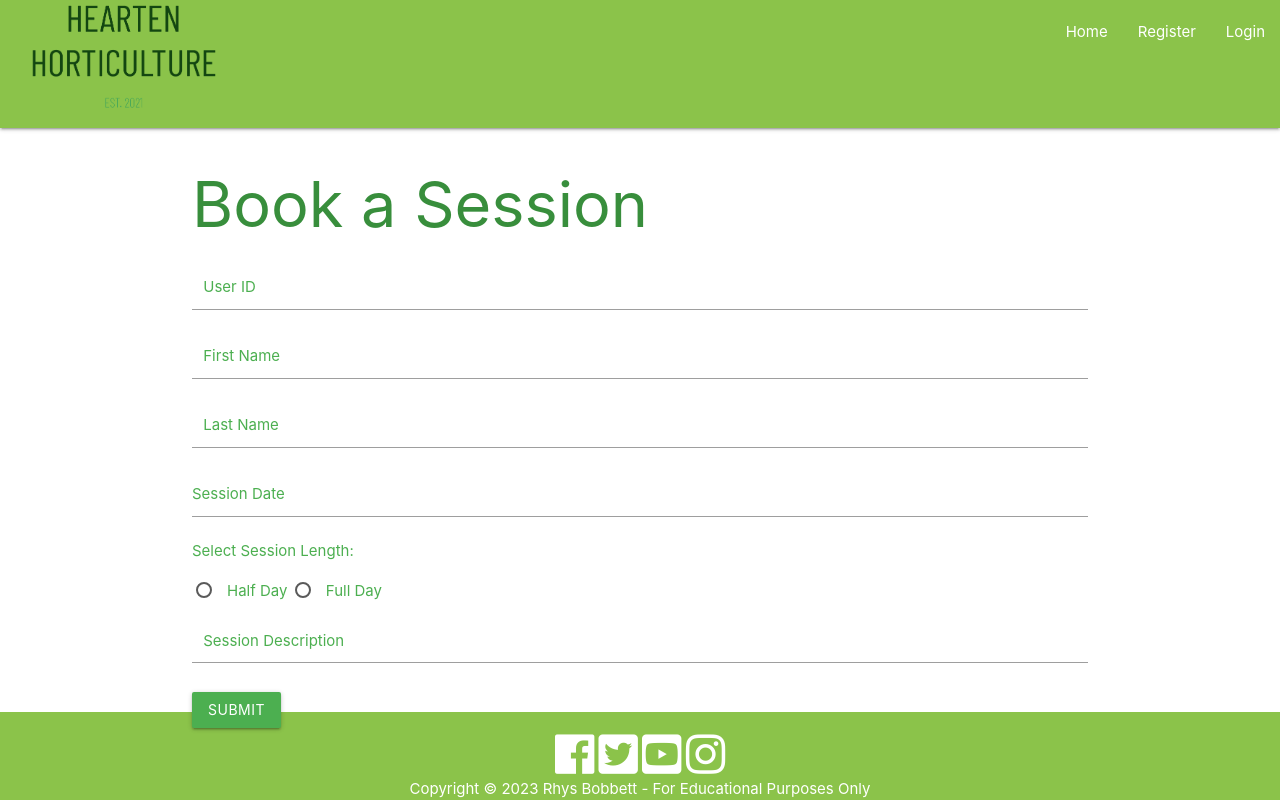
After one commit to rhysbobbett/hhbookingmanager, a Python web app: template templates/bookappointment.html in a window 1280 px wide. The commit adds this page. Run offline with Jinja, Linux system fonts and the light colour scheme; the template is opened without the code that fills it, so the values that code supplies are empty; some libraries are stand-ins or nearby versions.

Commit message:
Booking templates and editting pages

```diff
--- /dev/null
+++ b/templates/bookappointment.html
@@ -0,0 +1,59 @@
+{% extends "base.html" %}
+
+{% block content %}
+
+<div class="container">
+    <h1 class="green-text text-darken-2">Book a Session</h1>
+    <form action="{{ url_for('bookappointment') }}" method="POST">
+        {% if not current_user.is_admin %}
+        <!-- Display User ID for non-admin users -->
+        <div class="input-field col s12 m6">
+            <input type="text" id="userId" name="userId" value="{{ current_user.id }}" readonly class="green-text">
+            <label for="userId" class="active green-text">User ID</label>
+        </div>
+        {% endif %}
+        <div class="input-field col s12 m6">
+            <input type="text" id="fname" name="fname" value="{{ current_user.fname }}" required class="green-text">
+            <label for="fname" class="active green-text">First Name</label>
+        </div>
+        <div class="input-field col s12 m6">
+            <input type="text" id="lname" name="lname" value="{{ current_user.lname }}" required class="green-text">
+            <label for="lname" class="active green-text">Last Name</label>
+        </div>
+        <div class="input-field">
+            <input type="text" id="date" name="date" class="datepicker" required>
+            <label for="date" class="active green-text">Session Date</label>
+        </div>
+        <div class="col s12">
+            <p class="green-text">Select Session Length:</p>
+            <label class="green-text">
+                <input name="sessionLength" type="radio" value="half-day" required>
+                <span class="green-text">Half Day</span>
+            </label>
+            <label class="green-text">
+                <input name="sessionLength" type="radio" value="full-day" required>
+                <span class="green-text">Full Day</span>
+            </label>
+        </div>
+        <div class="input-field col s12">
+            <textarea id="description" name="description" class="materialize-textarea green-text" required></textarea>
+            <label for="description" class="active green-text">Session Description</label>
+        </div>
+        <div class="input-field col s12">
+            <button class="btn waves-effect waves-light green" type="submit">Submit</button>
+        </div>
+    </form>
+</div>
+<script src="https://cdnjs.cloudflare.com/ajax/libs/materialize/1.0.0/js/materialize.min.js"></script>
+<script>
+    document.addEventListener('DOMContentLoaded', function () {
+        var datepicker = document.querySelectorAll('.datepicker');
+        var options = {
+            format: 'yyyy-mm-dd', // Set your desired date format
+            autoClose: true, // Close the date picker when a date is selected
+        };
+        M.Datepicker.init(datepicker, options);
+    });
+</script>
+
+{% endblock %}
```
Also changed, not shown: templates/delete_appointment.html (added, +16 -0 lines), templates/edit_appointment.html (added, +53 -0 lines), templates/register.html (+26 -17 lines).
